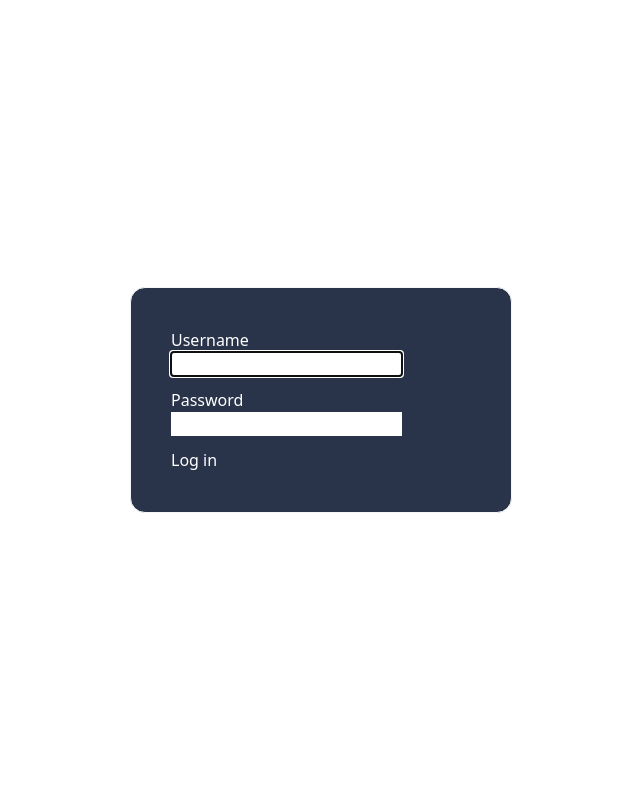
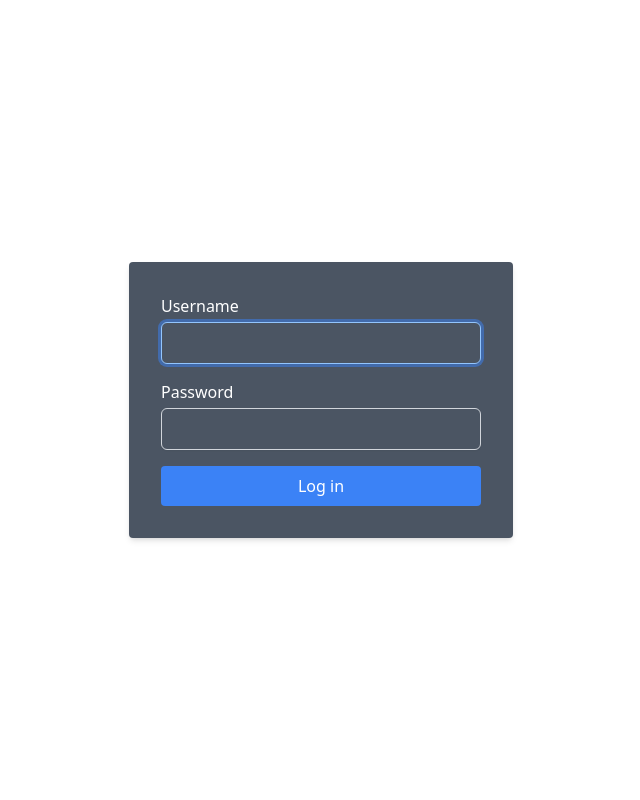
Before and after one commit to HarKemp/ProjLab, a Flask app: page / in a window 1280 px wide. Shown: the whole page, without its empty margins (319-959 px from the left). Run offline with Flask 3, Linux system fonts and the light colour scheme; some libraries are stand-ins or nearby versions.

Commit message:
Converted login to tailwind

```diff
--- a/Application/app/templates/login.html
+++ b/Application/app/templates/login.html
@@ -1,26 +1,26 @@
 {% extends "layout.html" %}
 {% block title %}Login Page{% endblock %}
 {% block body %}
-    <div class = "center-element">
+    <div class="flex items-center justify-center min-h-screen">
         {% with messages = get_flashed_messages() %}
         {% if messages %}
-    <div class="notification is-danger">
+        <div class="bg-red-500 text-white p-4 rounded mb-4">
             {{ messages[0] }}
         </div>
         {% endif %}
         {% endwith %}
-    <div class = "login-form">
+        <div class="bg-gray-600 p-8 rounded shadow-md w-full max-w-sm">
             <form action="{{ url_for('auth.login_post') }}" method="post">
-        <div class="mb-3">
-          <label for="usernameInput" class="form-label">Username</label>
-          <input name="username" autocomplete="off" autofocus type="text" class="form-control" id="usernameInput">
+                <div class="mb-4">
+                    <label for="usernameInput" class="block text-white">Username</label>
+                    <input name="username" autocomplete="off" autofocus type="text" class="mt-1 bg-gray-600 block w-full px-3 py-2 border border-gray-300 rounded-md shadow-sm focus:outline-none focus:ring focus:border-blue-300" id="usernameInput">
                 </div>
-        <div class="mb-3">
-          <label for="passwordInput" class="form-label">Password</label>
-          <input name="password" autocomplete="off" type="password" class="form-control" id="passwordInput">
+                <div class="mb-4">
+                    <label for="passwordInput" class="block text-white">Password</label>
+                    <input name="password" autocomplete="off" type="password" class="mt-1 bg-gray-600 block w-full px-3 py-2 border border-gray-300 rounded-md shadow-sm focus:outline-none focus:ring focus:border-blue-300" id="passwordInput">
                 </div>
                 <div>
-          <button type="submit" class="btn btn-primary">Log in</button>
+                    <button type="submit" class="w-full bg-blue-500 text-white py-2 px-4 rounded hover:bg-blue-600 focus:outline-none focus:ring focus:border-blue-300">Log in</button>
                 </div>
             </form>
         </div>
```
Lines whose indentation alone changed are shown as unchanged.
